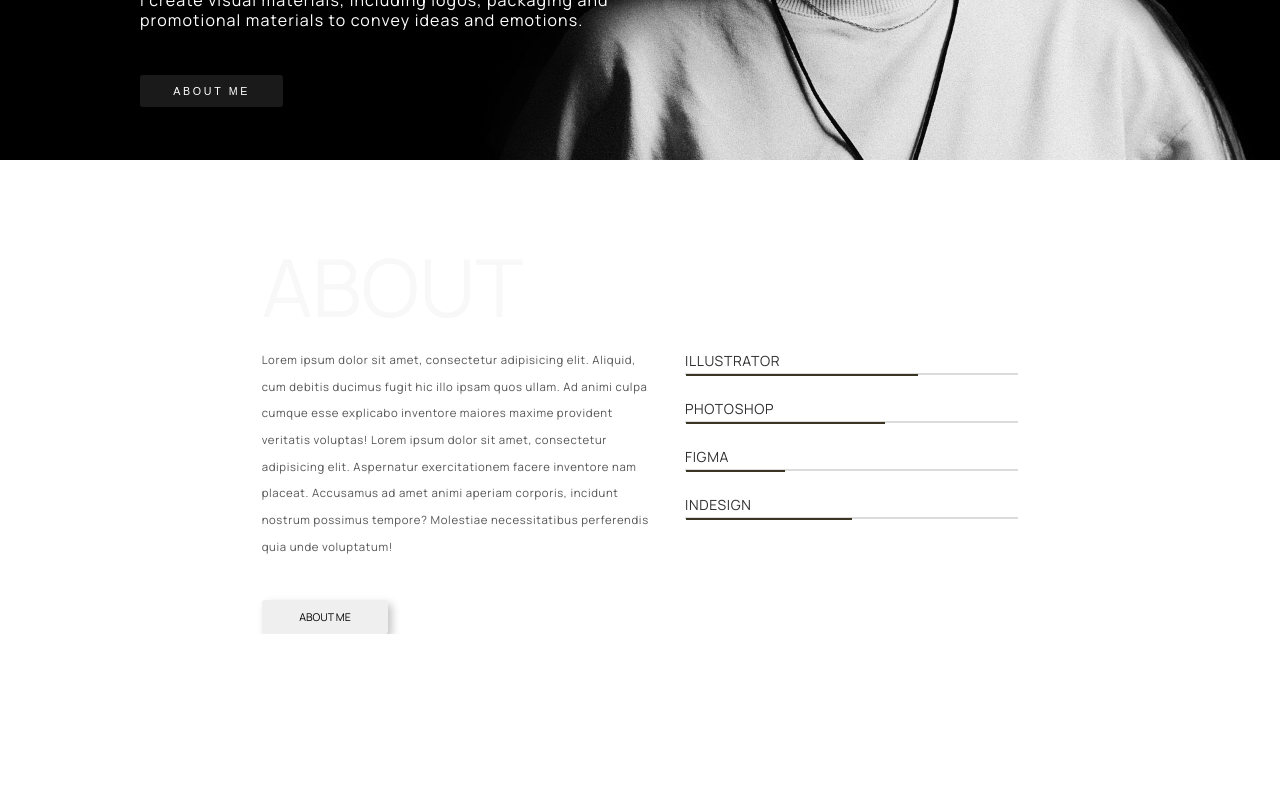
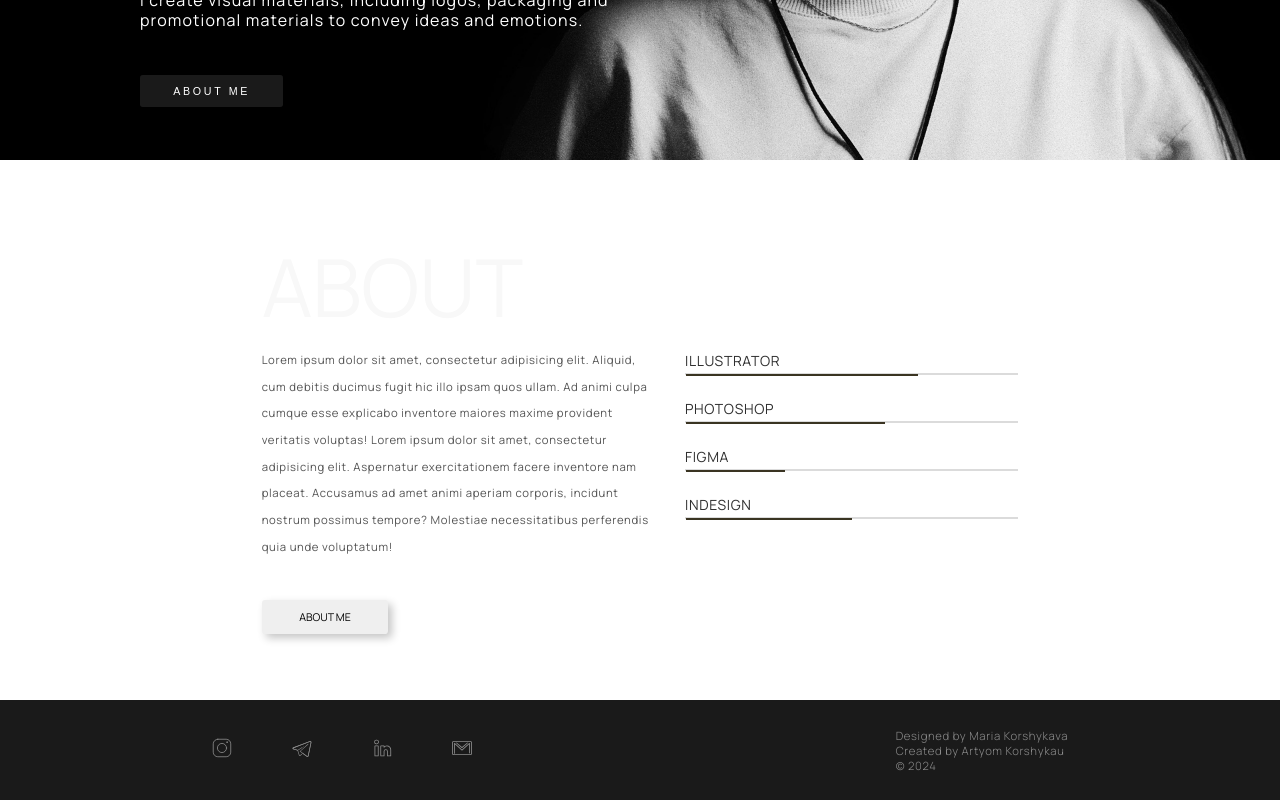
Before and after one commit to artyomkorshykau/maria-portfolio-frontend, a Next.js app: page / in a window 1280 px wide. Shown: the part 483-1283 px from the top of the page. Before the commit the page ends 1117 px from the top, so only its background shows below. Built offline with nearby package versions, Linux system fonts and the light colour scheme.

Commit message:
create footer section

```diff
--- a/src/app/page.tsx
+++ b/src/app/page.tsx
@@ -1,6 +1,7 @@
 import Header from '@/widgets/header/header'
 import About from '@/widgets/about/abaut'
 import style from './page.module.scss'
+import Footer from '@/widgets/footer/footer'
 
 
 export default function Main() {
@@ -11,6 +12,7 @@ export default function Main() {
 
       <Header/>
       <About/>
+      <Footer/>
 
     </main>
 
--- /dev/null
+++ b/src/components/copyrights/copyrights.module.scss
@@ -0,0 +1,10 @@
+@import "@/styles/_apx-variables.scss";
+
+.copyrights {
+
+  color: #8C8C8C;
+  font-weight: 300;
+  font-size: $apx-17;
+  letter-spacing: $apx-1;
+
+}
--- /dev/null
+++ b/src/components/copyrights/copyrights.tsx
@@ -0,0 +1,20 @@
+import style from './copyrights.module.scss'
+
+
+const Copyrights = () => {
+
+  return (
+
+    <div className={ style.copyrights }>
+
+      <p>Designed by Maria Korshykava</p>
+      <p>Created by Artyom Korshykau</p>
+      <p>&copy; 2024</p>
+
+    </div>
+
+  )
+
+}
+
+export default Copyrights
--- /dev/null
+++ b/src/components/socials/socials.module.scss
@@ -0,0 +1,33 @@
+@import "@/styles/_apx-variables.scss";
+
+.socials {
+
+  display: flex;
+  justify-content: center;
+  align-items: center;
+  gap: $apx-90;
+
+  &__social {
+
+    cursor: pointer;
+
+    &__icon {
+
+      width: $apx-30;
+      height: $apx-30;
+      fill: #8C8C8C;
+      stroke: #8C8C8C;
+      transition: all .2s;
+
+      &:hover {
+
+        fill: #ffffff;
+        stroke: #ffffff;
+
+      }
+
+    }
+
+  }
+
+}
--- /dev/null
+++ b/src/components/socials/socials.tsx
@@ -0,0 +1,45 @@
+import style from './socials.module.scss'
+import Social from '@/shared/icons/socials'
+import { socials } from '@/constants/socials'
+import Link from 'next/link'
+
+
+const Socials = () => {
+
+  return (
+
+    <div className={ `${ style.socials }` }>
+
+      { socials.map( social => {
+
+        return (
+
+          <Link
+
+            key={ social.id }
+            className={ `${ style.socials__social }` }
+            href={ social.link }
+            target={ social.target }
+
+          >
+
+            <Social
+
+              icon={ social.value }
+              className={ style.socials__social__icon }
+
+            />
+
+          </Link>
+
+        )
+
+      } ) }
+
+    </div>
+
+  )
+
+}
+
+export default Socials
--- /dev/null
+++ b/src/constants/socials.ts
@@ -0,0 +1,17 @@
+type SocialsType = {
+
+  id: number
+  value: 'linkedin' | 'instagram' | 'telegram' | 'gmail'
+  link: string
+  target: '_blank' | '_self'
+
+}
+
+export const socials: SocialsType[] = [
+
+  { id: 0, value: 'instagram', link: 'https://www.instagram.com/artms.h', target: '_blank' },
+  { id: 1, value: 'telegram', link: 'https://www.t.me/mariakorshykava', target: '_blank' },
+  { id: 2, value: 'linkedin', link: '', target: '_blank' },
+  { id: 3, value: 'gmail', link: 'mailto:mashayurcha@gmail.com', target: '_self' }
+
+]
--- /dev/null
+++ b/src/shared/icons/socials.tsx
@@ -0,0 +1,90 @@
+import * as React from 'react'
+import { SVGProps, memo } from 'react'
+
+
+type Props = {
+
+  icon: 'linkedin' | 'instagram' | 'telegram' | 'gmail'
+  className: string
+
+} & SVGProps<SVGSVGElement>
+
+const SvgComponent = ( { icon, ...props }: Props ) => {
+
+  if( icon === 'linkedin' ) {
+
+    return (
+
+      <svg xmlns="http://www.w3.org/2000/svg" viewBox="0 0 24 24" width={ 24 } height={ 24 } { ...props }>
+        <path
+          stroke={ 'none' }
+          d="M7.5 9h-4a.5.5 0 0 0-.5.5v12a.5.5 0 0 0 .5.5h4a.5.5 0 0 0 .5-.5v-12a.5.5 0 0 0-.5-.5zM7 21H4V10h3v11zM18 9c-1.085 0-2.14.358-3 1.019V9.5a.5.5 0 0 0-.5-.5h-4a.5.5 0 0 0-.5.5v12a.5.5 0 0 0 .5.5h4a.5.5 0 0 0 .5-.5V16a1.5 1.5 0 1 1 3 0v5.5a.5.5 0 0 0 .5.5h4a.5.5 0 0 0 .5-.5V14a5.006 5.006 0 0 0-5-5zm4 12h-3v-5a2.5 2.5 0 1 0-5 0v5h-3V10h3v1.203a.5.5 0 0 0 .89.313A3.983 3.983 0 0 1 22 14v7zM5.868 2.002A2.73 2.73 0 0 0 5.515 2a2.74 2.74 0 0 0-2.926 2.729 2.71 2.71 0 0 0 2.869 2.728h.028a2.734 2.734 0 1 0 .382-5.455zM5.833 6.46c-.115.01-.231.01-.347-.003h-.028A1.736 1.736 0 1 1 5.515 3a1.737 1.737 0 0 1 .318 3.46z"/>
+      </svg>
+
+    )
+
+  } else if( icon === 'instagram' ) {
+
+    return (
+
+      <svg xmlns="http://www.w3.org/2000/svg" viewBox="0 0 24 24" width={ 24 } height={ 24 } { ...props }>
+
+        <g
+          fill="none"
+          strokeLinecap="round"
+          strokeLinejoin="round"
+          stroke={ props.stroke }
+        >
+          <rect width={ 21 } height={ 21 } x={ 1.5 } y={ 1.5 } rx={ 5.48 } ry={ 5.48 }/>
+          <circle cx={ 12 } cy={ 12 } r={ 5.5 }/>
+          <circle cx={ 18 } cy={ 5 } r={ 0.5 }/>
+        </g>
+
+      </svg>
+
+    )
+
+  } else if( icon === 'telegram' ) {
+
+    return (
+
+      <svg xmlns="http://www.w3.org/2000/svg" viewBox="0 0 32 32" width={ 32 } height={ 32 } { ...props }>
+        <path
+          stroke={ 'none' }
+          d="M24.687 30.163c-.402 0-.843-.132-1.32-.395l-10.803-7.976a.502.502 0 0 1-.038-.774L25.322 9.503a.499.499 0 1 1 .669.743l-12.34 11.106 10.254 7.576c.271.145.729.329 1.055.178.332-.152.496-.637.576-1.017l4.375-20.617c.17-.681.088-1.229-.215-1.481-.231-.192-.575-.206-.947-.038L3.033 15.871c-.789.317-1.037.643-1.033.751.003.071.173.267.68.422l6.375 1.99 6.999-4.416a.5.5 0 0 1 .533.845l-7.194 4.539a.504.504 0 0 1-.416.055l-6.592-2.058c-1.17-.358-1.37-.99-1.384-1.335-.02-.473.253-1.157 1.667-1.723l25.695-9.908c.697-.318 1.445-.25 1.974.191.613.511.813 1.413.549 2.474l-4.371 20.598c-.184.878-.566 1.457-1.137 1.719a1.63 1.63 0 0 1-.691.148z"
+        />
+        <path
+          stroke={ 'none' }
+          d="M24.687 30.163c-.402 0-.843-.132-1.32-.395l-6.72-4.959a.5.5 0 1 1 .594-.804l6.664 4.923c.271.145.729.329 1.055.178.332-.152.496-.637.576-1.017l4.375-20.617c.17-.681.088-1.229-.215-1.481-.231-.192-.575-.206-.947-.038L3.033 15.871c-.789.317-1.037.643-1.033.751.003.071.173.267.68.422l6.594 2.058a.503.503 0 0 1 .33.332l2.267 7.461c.061.167.108.333.149.477.032.114.072.256.099.298-.004-.005.076.019.289.02.447 0 .617-.167.957-.498l1.66-1.614a.5.5 0 0 1 .697.717L14.09 27.88c-.402.393-.828.809-1.682.809-.98 0-1.178-.434-1.351-1.046-.035-.124-.075-.267-.135-.432l-2.198-7.233-6.339-1.979c-1.17-.358-1.37-.99-1.384-1.335-.02-.473.253-1.157 1.667-1.723l25.695-9.908c.697-.318 1.445-.25 1.974.191.613.511.813 1.413.549 2.474l-4.371 20.598c-.184.878-.566 1.457-1.137 1.719a1.63 1.63 0 0 1-.691.148z"
+        />
+        <path
+          stroke={ 'none' }
+          d="M18.5 14c0 .275-.225.5-.5.5s-.5-.225-.5-.5.225-.5.5-.5.5.225.5.5z"
+        />
+      </svg>
+
+    )
+
+  } else if( icon === 'gmail' ) {
+
+    return (
+
+      <svg xmlns="http://www.w3.org/2000/svg" viewBox="0 0 48 48" width={ 48 } height={ 48 } { ...props }>
+        <path
+          stroke={ 'none' }
+          d="M44 7H4a4 4 0 0 0-4 4v26a4 4 0 0 0 4 4h40a4 4 0 0 0 4-4V11a4 4 0 0 0-4-4Zm2 30a2 2 0 0 1-2 2H4a2 2 0 0 1-2-2V11a2 2 0 0 1 2-2h40a2 2 0 0 1 2 2Z"/>
+        <path
+          stroke={ 'none' }
+          d="M42.41 12.088a1 1 0 0 0-1.074.165L24 27.662 6.665 12.252A1 1 0 0 0 5 13v24a1 1 0 0 0 2 0V15.227l16.335 14.52a1 1 0 0 0 1.329 0L41 15.227V36a1 1 0 0 0 2 0V13a1 1 0 0 0-.59-.912Z"/>
+        <path
+          stroke={ 'none' }
+          d="M23.354 23.763a1 1 0 0 0 1.292 0l13-11a1 1 0 0 0-1.292-1.526L24 21.69 11.646 11.237a1 1 0 1 0-1.292 1.526Z"/>
+      </svg>
+
+    )
+
+  }
+
+}
+const Social = memo( SvgComponent )
+export default Social
--- a/src/styles/global.scss
+++ b/src/styles/global.scss
@@ -52,3 +52,7 @@ body::-webkit-scrollbar {
   display: none;
 
 }
+
+p {
+  margin: 0;
+}
--- /dev/null
+++ b/src/widgets/footer/footer.module.scss
@@ -0,0 +1,14 @@
+@import "@/styles/_apx-variables.scss";
+
+.footerSection {
+
+  display: flex;
+  justify-content: space-around;
+  align-items: center;
+
+  width: 100%;
+  height: $apx-150;
+  background-color: #1A1A1A;
+  margin-top: $apx-100;
+
+}
--- /dev/null
+++ b/src/widgets/footer/footer.tsx
@@ -0,0 +1,21 @@
+import Socials from '@/components/socials/socials'
+import Copyrights from '@/components/copyrights/copyrights'
+import style from './footer.module.scss'
+
+
+const Footer = () => {
+
+  return (
+
+    <section className={ `${ style.footerSection }` }>
+
+      <Socials/>
+      <Copyrights/>
+
+    </section>
+
+  )
+
+}
+
+export default Footer
```
